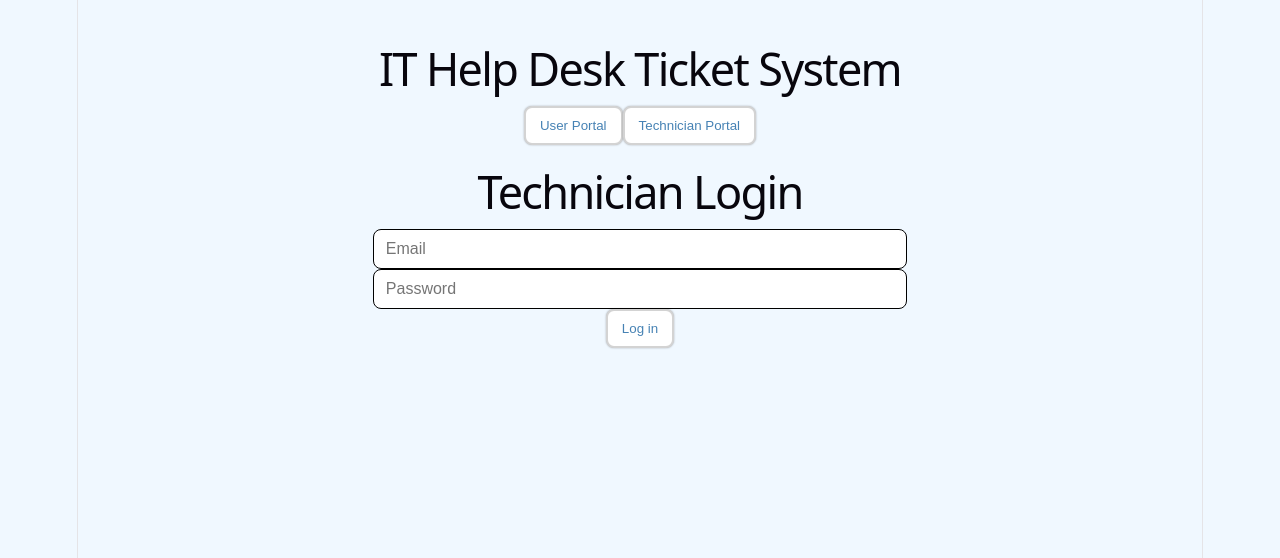
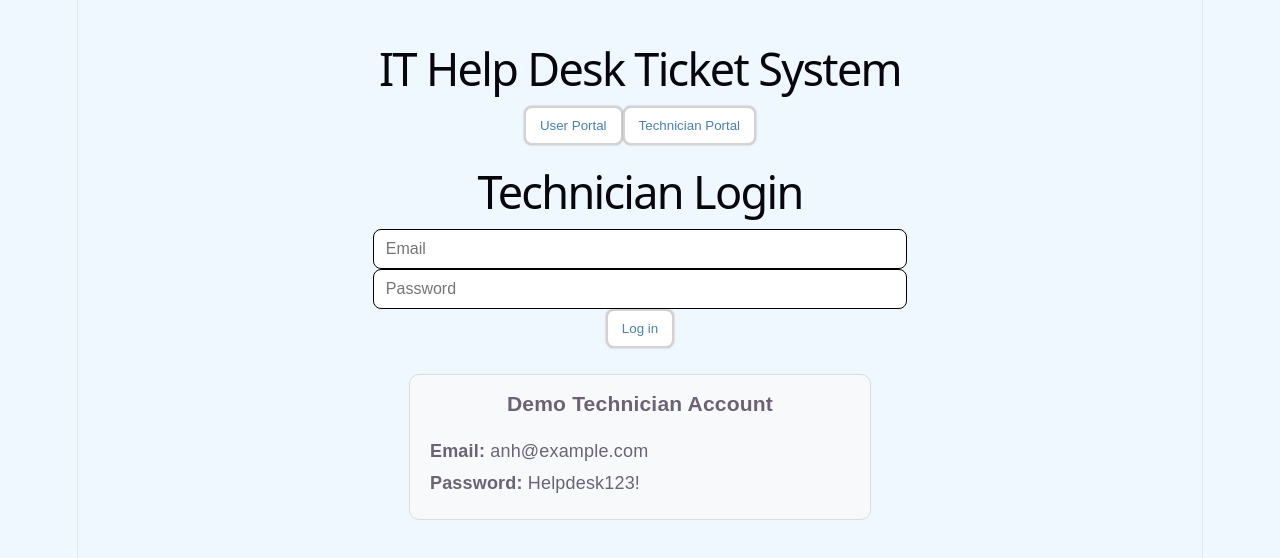
Before and after one commit to dinhanh0/IT-Helpdesk-Ticket-System, a React app in the folder frontend/: page / in a window 1280 px wide. Both pictures are taken after a click on the button "Technician Portal". Shown: the top 558 px of the page. Built offline with nearby package versions, Linux system fonts and the light colour scheme; no server answers; the HTML template or start-up script is replaced by a standard one.

Commit message:
Add demo technician credentials to login page

```diff
--- a/frontend/src/App.css
+++ b/frontend/src/App.css
@@ -377,3 +377,22 @@ button:disabled{
   background-color: #e5e7eb;
   color: #374151;
 }
+
+.demo-account {
+  margin: 24px auto 0;
+  padding: 16px 20px;
+  max-width: 420px;
+  background: #f8f9fb;
+  border: 1px solid #d9dce3;
+  border-radius: 10px;
+  text-align: left;
+}
+
+.demo-account h3 {
+  margin-top: 0;
+  text-align: center;
+}
+
+.demo-account p {
+  margin: 6px 0;
+}
--- a/frontend/src/pages/LoginPage.jsx
+++ b/frontend/src/pages/LoginPage.jsx
@@ -79,6 +79,18 @@ function LoginPage({ onLogin }) {
                     Log in
                 </button>
             </form>
+
+            <div className="demo-account">
+            <h3>Demo Technician Account</h3>
+
+            <p>
+                <strong>Email:</strong> anh@example.com
+            </p>
+
+            <p>
+                <strong>Password:</strong> Helpdesk123!
+            </p>
+            </div>
         </div>
     );
 }
```
